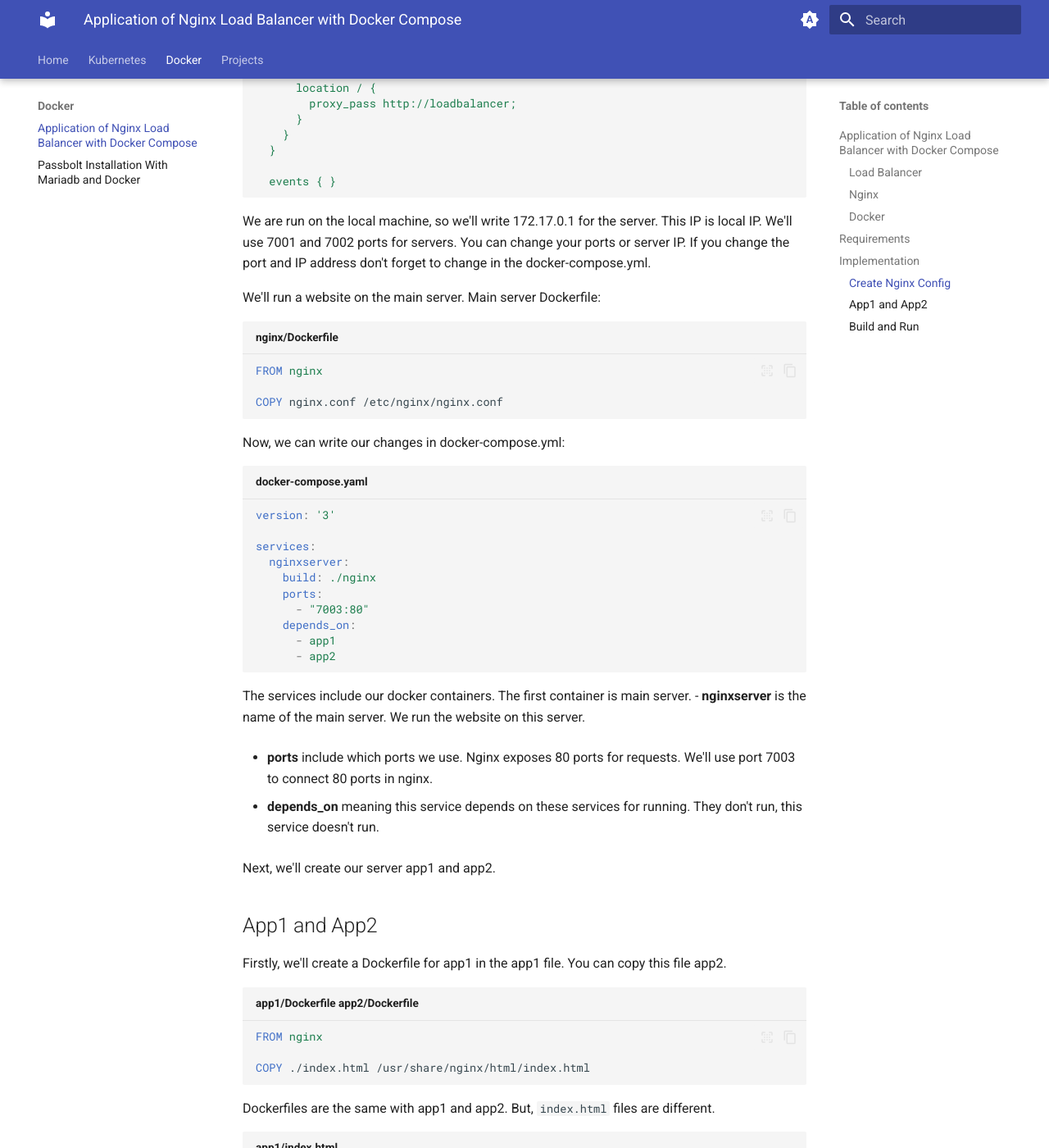
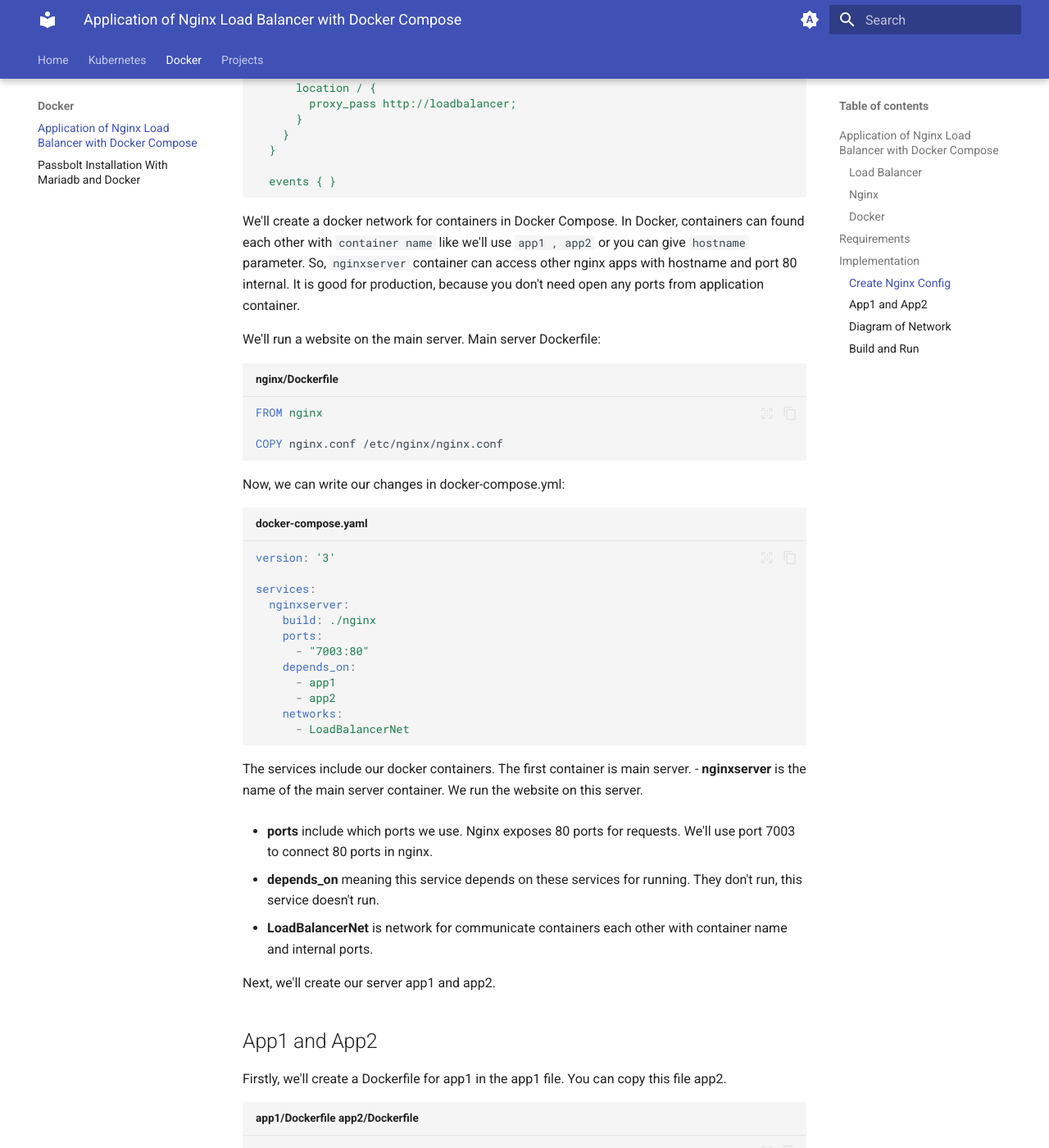
Before and after one commit to ruchany13/Ruchan-Notebook, an MkDocs documentation site: the page built from docs/Docker/nginxlb.md, in a window 1280 px wide and 1400 px high, scrolled down 3082 px. Shown: the whole window at 82% size. Built offline with MkDocs 1.6.1 and Material for MkDocs 9.7.7, drawn with Linux system fonts in a browser that asks for light colours; some of the changed text lies outside the part shown.

Commit message:
edited and configure with github

````diff
--- a/docs/Docker/nginxlb.md
+++ b/docs/Docker/nginxlb.md
@@ -2,7 +2,7 @@
 # Application of Nginx Load Balancer with Docker Compose
 ***Hello, everyone! I want to talk about Nginx and Docker. I'll talk about creating a load balancer with Nginx on Docker. I'll write about implementation so If you have any problems with load balancer, nginx, docker etc. you can click the links under the text.***
 
-**This file in my [Github](https://github.com/ruchany13/MyDockerExamples/tree/local/NginxLB)**
+**This file in my [Github](https://github.com/ruchany13/MyDockerExamples/tree/main/Nginx-LoadBalancer)**
 
 ## Load Balancer
 
@@ -30,9 +30,9 @@
 # Implementation
 Yes, we can start writing a little bit of code, and a config file. It’ll be funny:)
 
-If you are ready, we can start. The load balancer separates requests from each server. We will create two servers for load balancing. Every server includes different index.html file so we can check the system. The name of servers app1 and app2. And we will create an Nginx file for load balancer configs. We will run on Docker with a docker-compose.yml file.
+If you are ready, we can start. The load balancer separates requests from each server. We will create two servers for load balancing. Every server includes different index.html file so we can check which app is responding. The name of servers `app1` and `app2`. And we will create an Nginx file for load balancer configuration. We will run on Docker with a `docker-compose.yml` file.
 
- File systems:
+ File system:
 ``` title="Folder Tree"
 --- NginxLB
   +-- docker-compose.yml
@@ -67,8 +67,8 @@ We'll create a config file in the nginx directory. This config file includes how
 ```yaml title="nginx/nginx.conf"
 http {
     upstream loadbalancer {
-      server 172.17.0.1:7001;
-      server 172.17.0.1:7002;
+      server app1:80;
+      server app2:80;
     }
 
     server {
@@ -82,7 +82,7 @@ http {
 
 ```
 
-We are run on the local machine, so we'll write 172.17.0.1 for the server. This IP is local IP. We'll use 7001 and 7002 ports for servers. You can change your ports or server IP. If you change the port and IP address don't forget to change in the docker-compose.yml.
+We'll create a docker network for containers in Docker Compose. In Docker, containers can found each other with `container name` like we'll use `app1 , app2` or you can give `hostname` parameter. So, `nginxserver` container can access other nginx apps with hostname and port 80 internal. It is good for production, because you don't need open any ports from application container.
 
 We'll run a website on the main server. Main server Dockerfile:
 
@@ -105,13 +105,16 @@ services:
     depends_on:
       - app1
       - app2
+    networks:
+      - LoadBalancerNet
 ```
 The services include our docker containers. The first container is main server.
-- **nginxserver** is the name of the main server. We run the website on this server.
+- **nginxserver** is the name of the main server container. We run the website on this server.
 
 - **ports** include which ports we use. Nginx exposes 80 ports for requests. We'll use port 7003 to connect 80 ports in nginx.
 
 - **depends_on** meaning this service depends on these services for running. They don't run, this service doesn't run.
+- **LoadBalancerNet** is network for communicate containers each other with container name and internal ports.
 
 Next, we'll create our server app1 and app2.
 
@@ -150,13 +153,17 @@ Okay, we created an Html page. Which server responds to our request to write in
     build: ./app1
     ports:
       - "7001:80"
+    networks:
+      - LoadBalancerNet
 
   app2:
     build: ./app2
     ports:
       - "7002:80"
+    networks:
+      - LoadBalancerNet
 ```
-We created services for each server. We define ports in *nginx.conf* file. We use these ports.
+We created services for each server. We define ports to apps for access apps without load balancer.It isn't neceseaary for Load Balancer. Main server (Loadbalancer) use docker network interface for access app's 80 ports. Default Nginx Server ports is 80.
 
 Lastly *docker-compose.yml*:
 
@@ -171,23 +178,36 @@ services:
     depends_on:
       - app1
       - app2
+    networks:
+      - LoadBalancerNet
+
   app1:
     build: ./app1
     ports:
       - "7001:80"
+    networks:
+      - LoadBalancerNet
 
   app2:
     build: ./app2
     ports:
       - "7002:80"
+    networks:
+      - LoadBalancerNet
+networks:
+  LoadBalancerNet:
 ```
 
+## Diagram of Network
+You can see how load balancer works in first client request `http://localhost:7003`. And can see how we connect directly apps with ports in other requests.
+
+![LBDiagram](../sources/DockerLBDiagram.png)
 
 ## Build and Run
 Now, the last step is building compose file and run on our localhost.
 
-You have to same directory with *docker-compose.yml*
-We will run the docker-compose file. Docker build services with Dockerfiles we created.
+You have to same directory with `docker-compose.yml`
+We will run the `docker-compose` file. Docker build services with Dockerfiles we created.
 
 This command creates, builds and runs services. That is very easy. Yes with one command!
 
````
Also changed, not shown: docs/sources/DockerLBdiagram.png (added).
